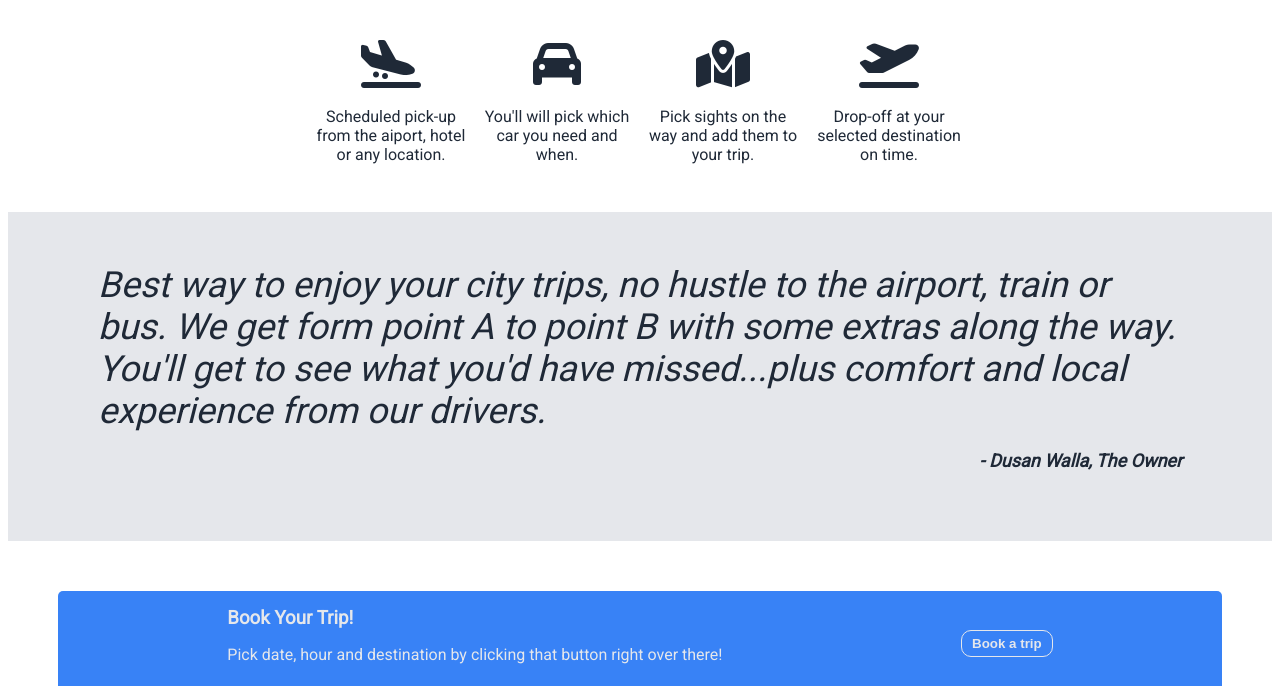
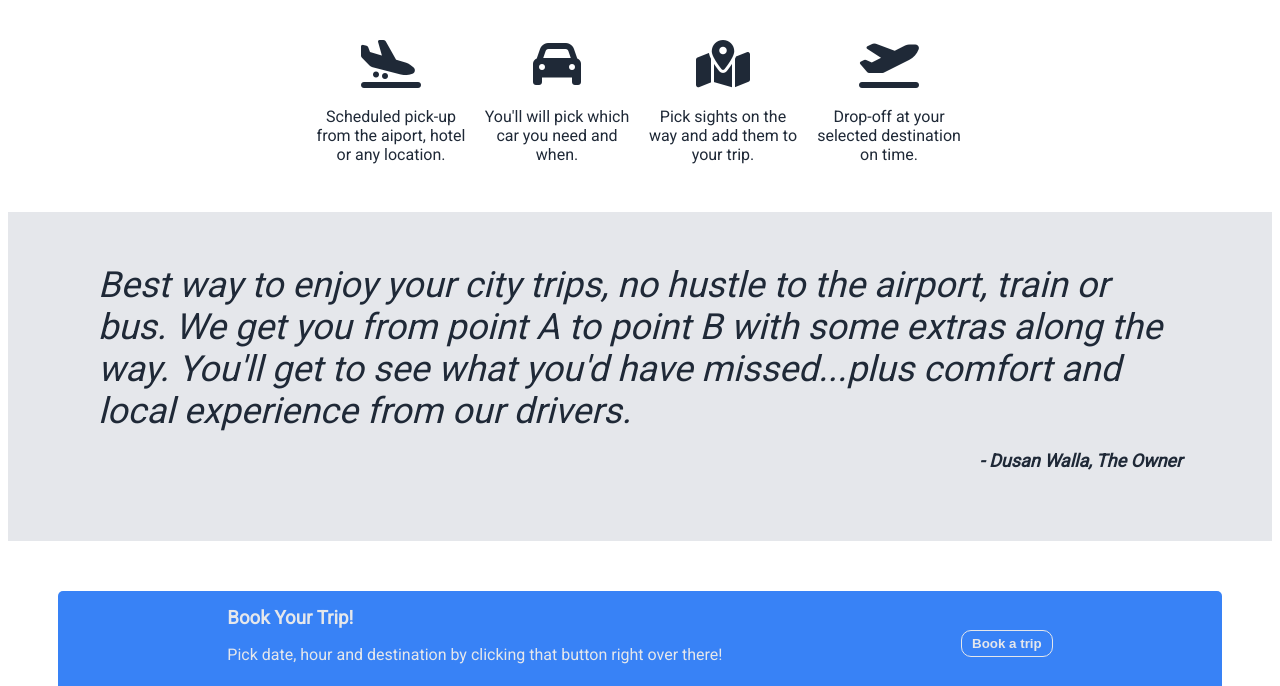
Before and after one commit to dusanw/landing-page, a plain HTML site: page index.html in a window 1280 px wide. Shown: the part 630-1316 px from the top of the page. Drawn offline with Linux system fonts and the light colour scheme; a web font is replaced by a local one.

Commit message:
fixed typpo

```diff
--- a/index.html
+++ b/index.html
@@ -47,7 +47,7 @@
     </section>
     <section id="testimonial" class="testimonial">
         <div id="testimonial-text" class="testimonial-text">
-            <blockquote>Best way to enjoy your city trips, no hustle to the airport, train or bus. We get form point A to point B with some extras along the way. You'll get to see what you'd have missed...plus comfort and local experience from our drivers.
+            <blockquote>Best way to enjoy your city trips, no hustle to the airport, train or bus. We get you from point A to point B with some extras along the way. You'll get to see what you'd have missed...plus comfort and local experience from our drivers.
                 <p style="text-align: end; font-size: 18px;"><b>- Dusan Walla, The Owner</b></p>
             </blockquote>
         </div>
```
